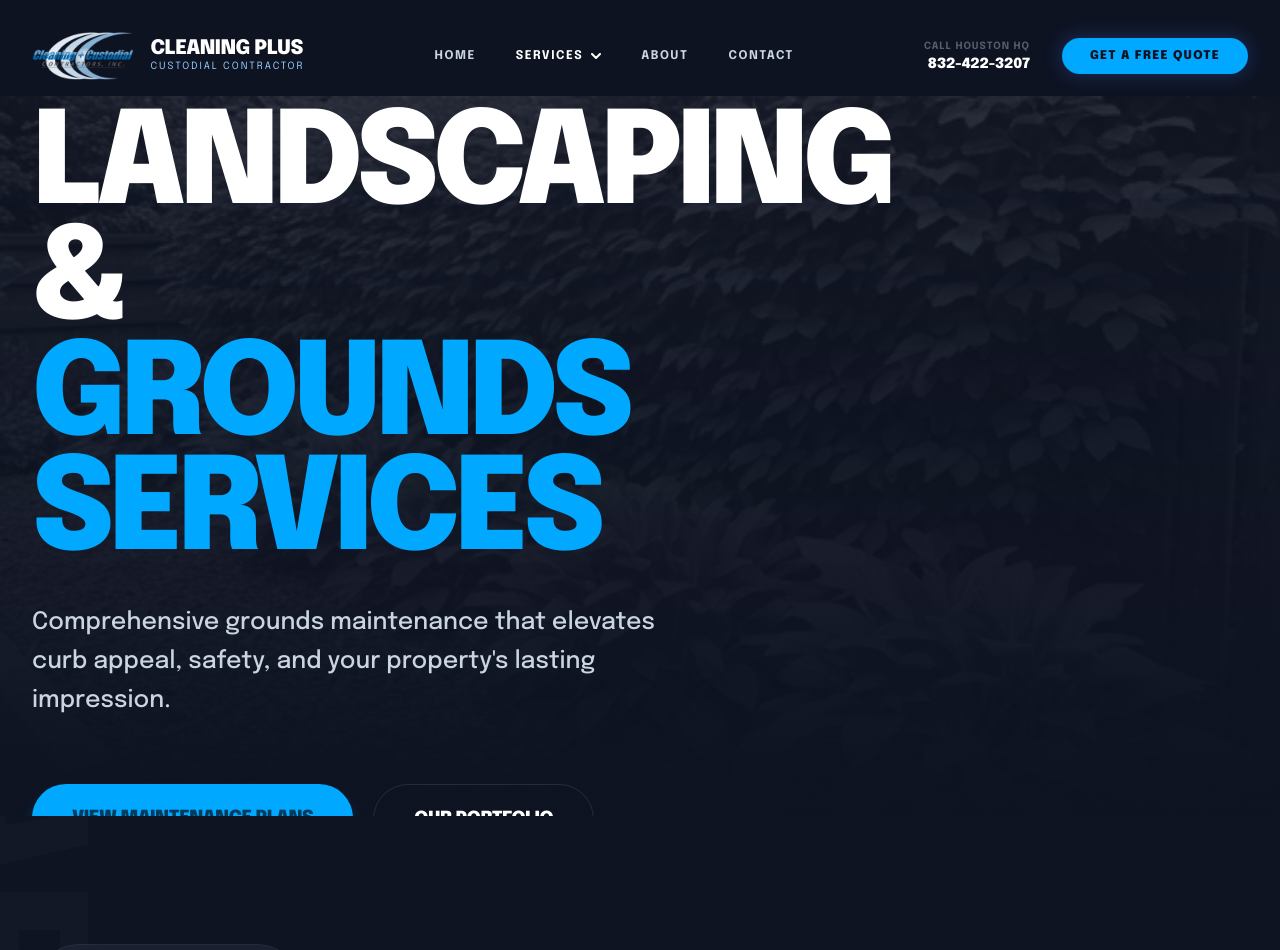
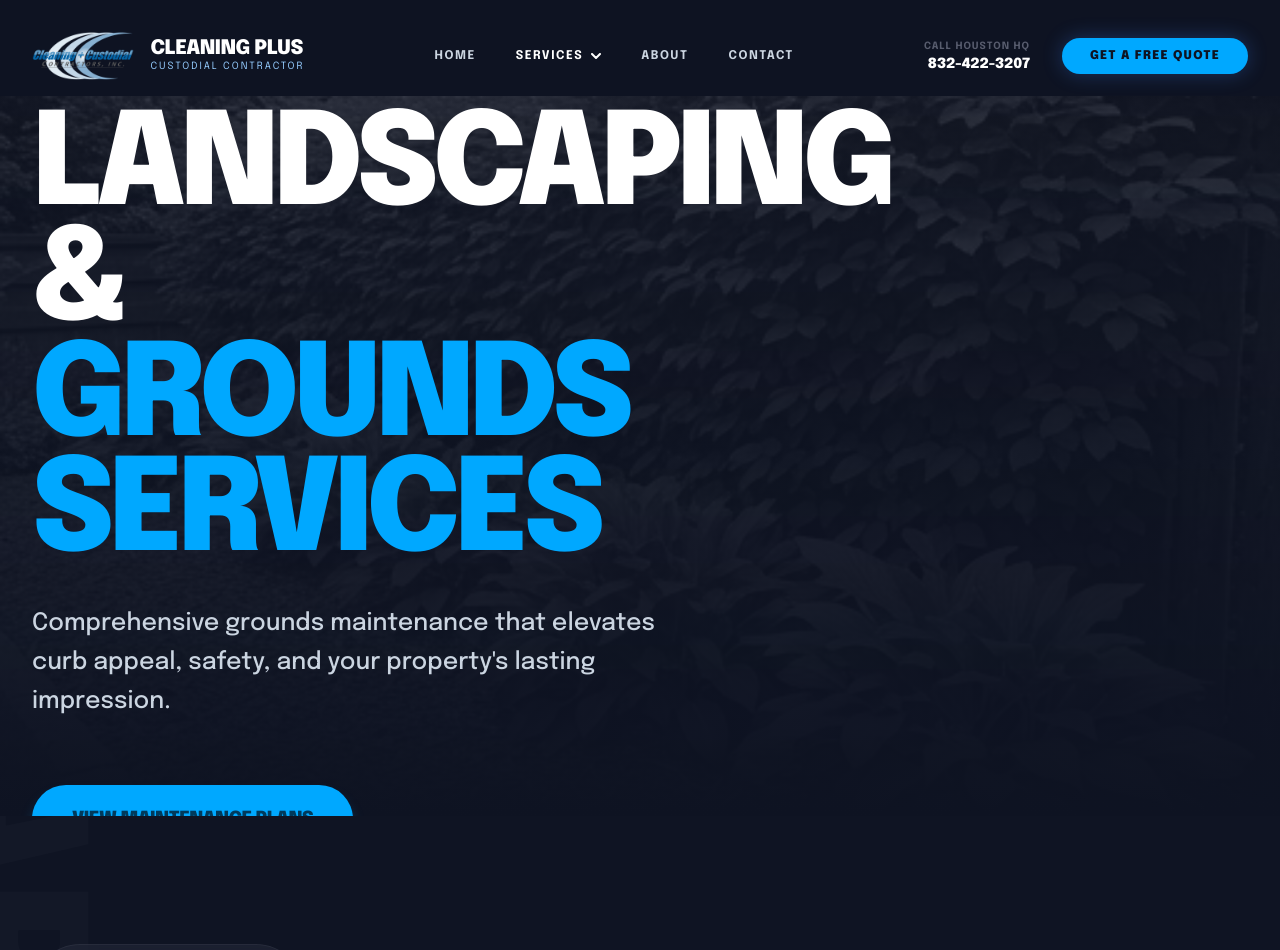
Before and after one commit to Robin239105/Cleaning-Plus, a React (Vite) app: page /services/landscaping in a window 1280 px wide. Shown: the top 950 px of the page. Built offline with nearby package versions, Linux system fonts and the light colour scheme.

Commit message:
Remove Our Portfolio button from Landscaping hero

```diff
--- a/src/pages/LandscapingGrounds.jsx
+++ b/src/pages/LandscapingGrounds.jsx
@@ -66,9 +66,6 @@ const LandscapingGrounds = () => {
                   View Maintenance Plans
                 </button>
               </Link>
-              <button className="w-full sm:w-auto border border-white/10 hover:border-white text-white px-8 md:px-10 py-4 md:py-5 rounded-full font-heading font-black text-base md:text-lg uppercase tracking-tight transition-all hover:bg-white/5">
-                Our Portfolio
-              </button>
             </div>
           </div>
         </div>
```
